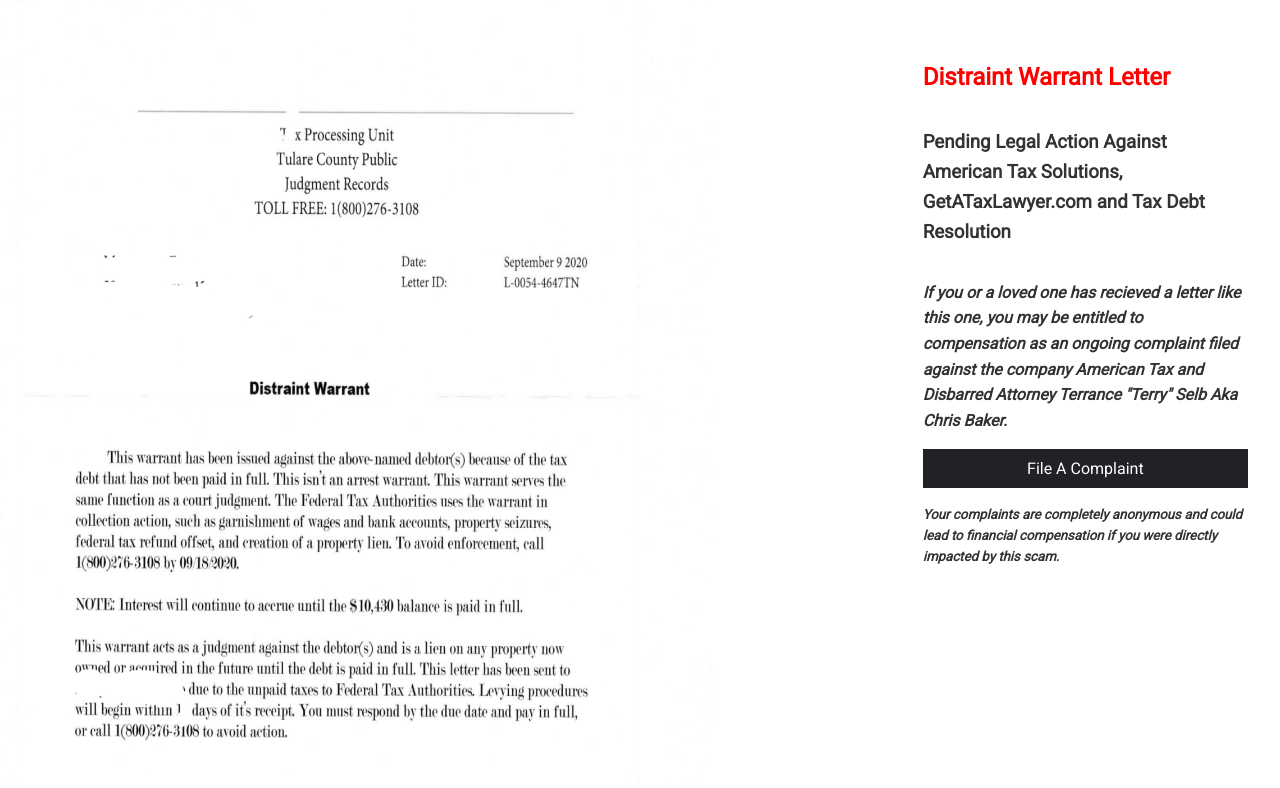
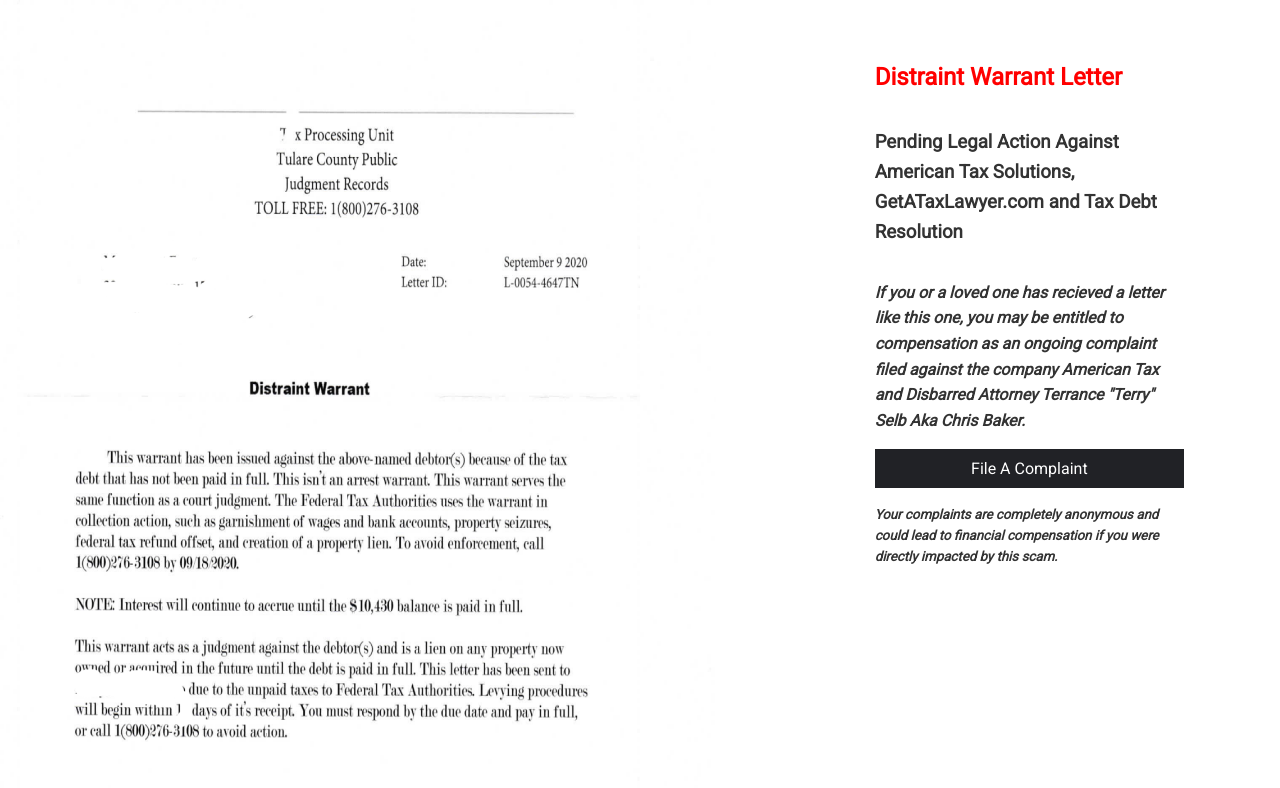
Before and after one commit to mickeygray/let1, a React (Create React App) app: page / in a window 1280 px wide. Shown: the top 788 px of the page. Built offline with nearby package versions, Linux system fonts and the light colour scheme.

Commit message:
first commit

```diff
--- a/src/App.css
+++ b/src/App.css
@@ -583,7 +583,7 @@
   grid-gap: 1rem;
 }
 .m-2 {
-  margin: 2rem 2rem 2rem 4rem;
+  margin: 2rem 6rem 2rem 1rem;
 }
 .grid-3 {
   display: grid;
```
